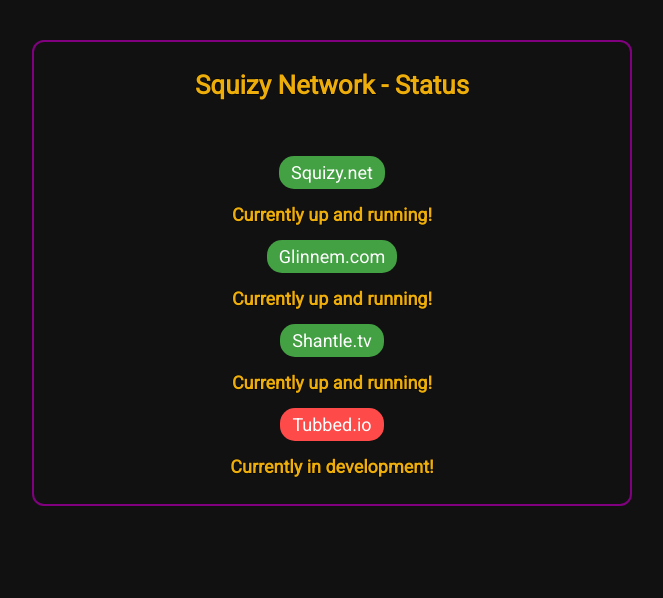
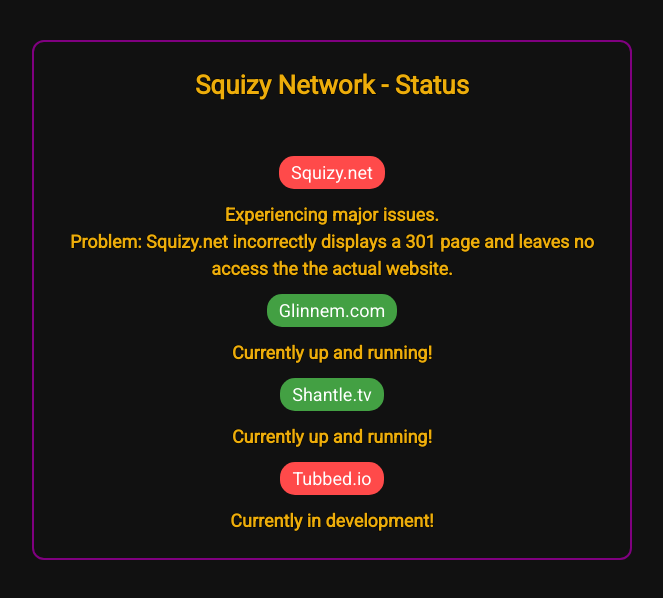
Before and after one commit to Druidwastaken/status.druidcdp.net, a plain HTML site: page index.html in a window 1280 px wide. Shown: the whole page, without its empty margins (308-971 px from the left). Drawn offline with Linux system fonts and the light colour scheme.

Commit message:
Update index.html

```diff
--- a/index.html
+++ b/index.html
@@ -117,12 +117,13 @@
 
       <br>
 
-      <div class="transbox">
+      <div class="transbox" style="background-color: #ff4a4a;">
         <p>Squizy.net</p>
       </div>
 
       <p class="issue">
-        Currently up and running!<br>
+        Experiencing major issues.<br>
+        Problem: Squizy.net incorrectly displays a 301 page and leaves no access the the actual website.
       </p>
 
       <div class="transbox">
```
